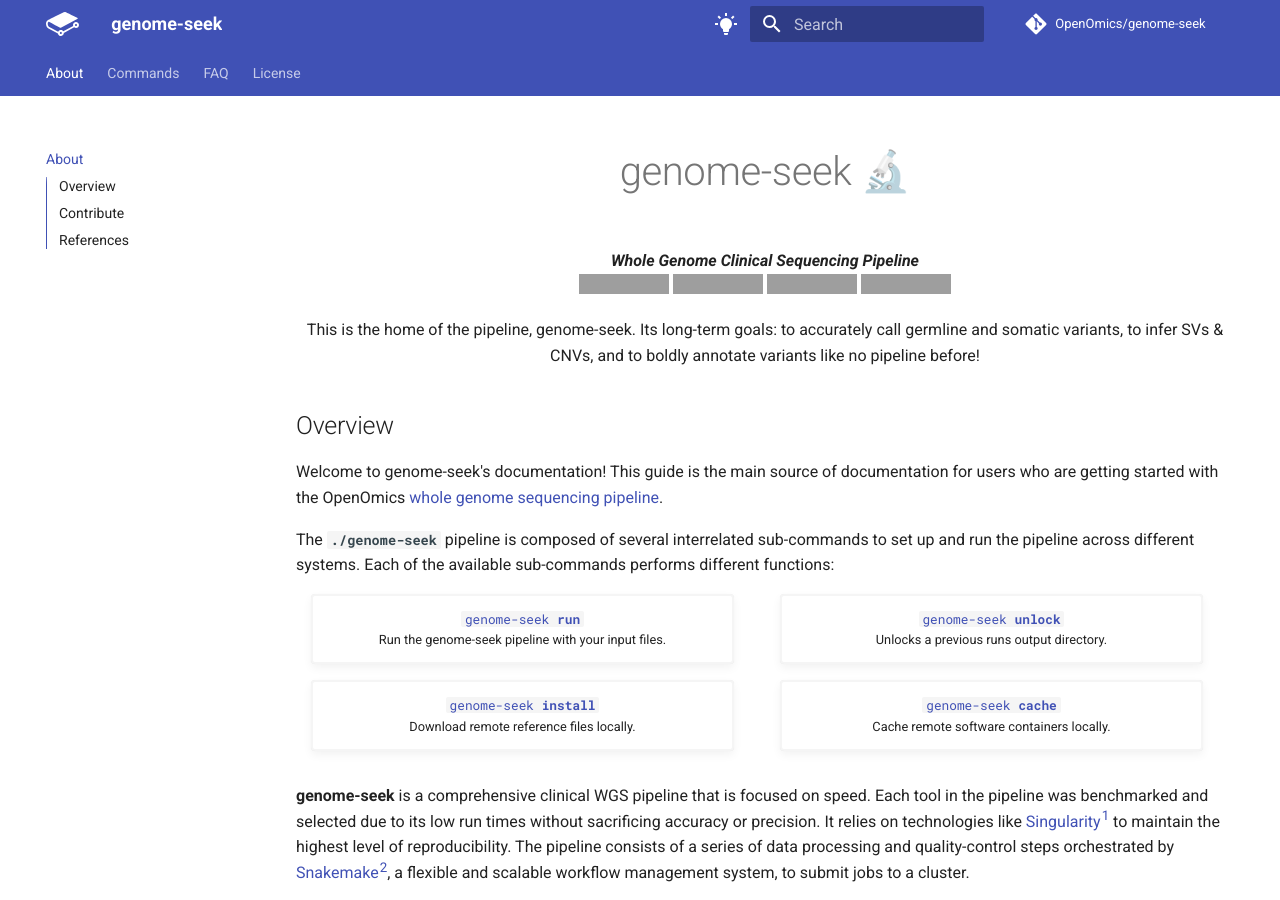
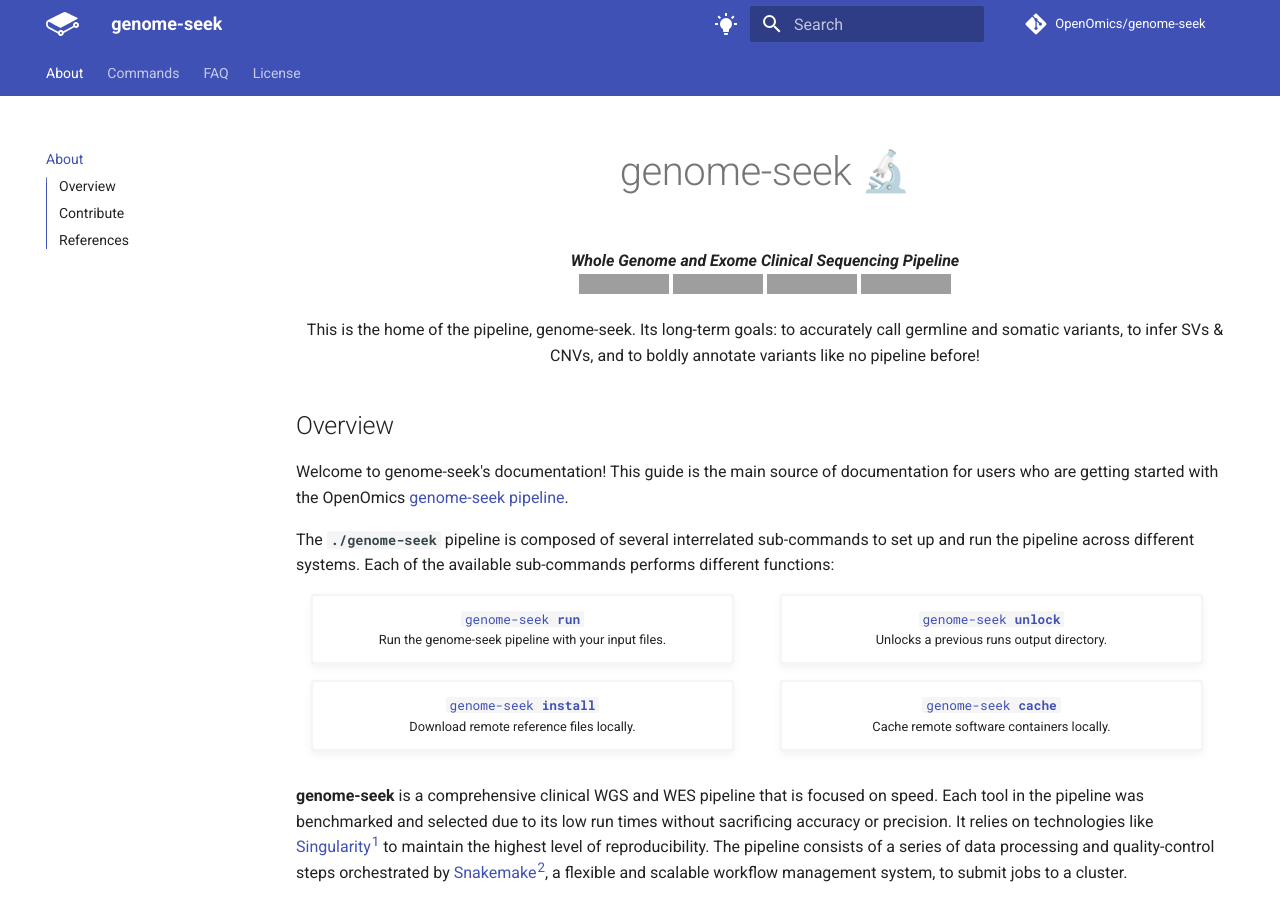
Before and after one commit to OpenOmics/genome-seek, an MkDocs documentation site: the page built from docs/index.md, in a window 1280 px wide and 900 px high. Built offline with MkDocs 1.6.1 and Material for MkDocs 9.7.7, drawn with Linux system fonts in a browser that asks for light colours; comment, search, counter and statistics services are not loaded; the version menu is left out; grey boxes are pictures that could not be loaded.

Commit message:
Chore: Updating docs for WES pipeline options.

```diff
--- a/docs/index.md
+++ b/docs/index.md
@@ -2,7 +2,7 @@
 
   <h1 style="font-size: 250%">genome-seek 🔬</h1>
 
-  <b><i>Whole Genome Clinical Sequencing Pipeline</i></b><br>
+  <b><i>Whole Genome and Exome Clinical Sequencing Pipeline</i></b><br>
   <a href="https://github.com/OpenOmics/genome-seek/actions/workflows/main.yaml">
     <img alt="tests" src="https://github.com/OpenOmics/genome-seek/workflows/tests/badge.svg">
   </a>
@@ -24,7 +24,7 @@
 
 
 ## Overview
-Welcome to genome-seek's documentation! This guide is the main source of documentation for users who are getting started with the OpenOmics [whole genome sequencing pipeline](https://github.com/OpenOmics/genome-seek/).
+Welcome to genome-seek's documentation! This guide is the main source of documentation for users who are getting started with the OpenOmics [genome-seek pipeline](https://github.com/OpenOmics/genome-seek/).
 
 The **`./genome-seek`** pipeline is composed of several interrelated sub-commands to set up and run the pipeline across different systems. Each of the available sub-commands performs different functions:
 
@@ -58,7 +58,7 @@ The **`./genome-seek`** pipeline is composed of several interrelated sub-command
 
 </section>
 
-**genome-seek** is a comprehensive clinical WGS pipeline that is focused on speed. Each tool in the pipeline was benchmarked and selected due to its low run times without sacrificing accuracy or precision. It relies on technologies like [Singularity<sup>1</sup>](https://singularity.lbl.gov/) to maintain the highest level of reproducibility. The pipeline consists of a series of data processing and quality-control steps orchestrated by [Snakemake<sup>2</sup>](https://snakemake.readthedocs.io/en/stable/), a flexible and scalable workflow management system, to submit jobs to a cluster.
+**genome-seek** is a comprehensive clinical WGS and WES pipeline that is focused on speed. Each tool in the pipeline was benchmarked and selected due to its low run times without sacrificing accuracy or precision. It relies on technologies like [Singularity<sup>1</sup>](https://singularity.lbl.gov/) to maintain the highest level of reproducibility. The pipeline consists of a series of data processing and quality-control steps orchestrated by [Snakemake<sup>2</sup>](https://snakemake.readthedocs.io/en/stable/), a flexible and scalable workflow management system, to submit jobs to a cluster.
 
 The pipeline is compatible with data generated from Illumina short-read sequencing technologies. As input, it accepts a set of FastQ files and can be run locally on a compute instance or on-premise using a cluster (recommended). A user can define the method or mode of execution. The pipeline can submit jobs to a cluster using a job scheduler like SLURM (more coming soon!). A hybrid approach ensures the pipeline is accessible to all users.
 
```
Also changed, not shown: README.md (+2 -2 lines), docs/usage/run.md (+21 -2 lines).
